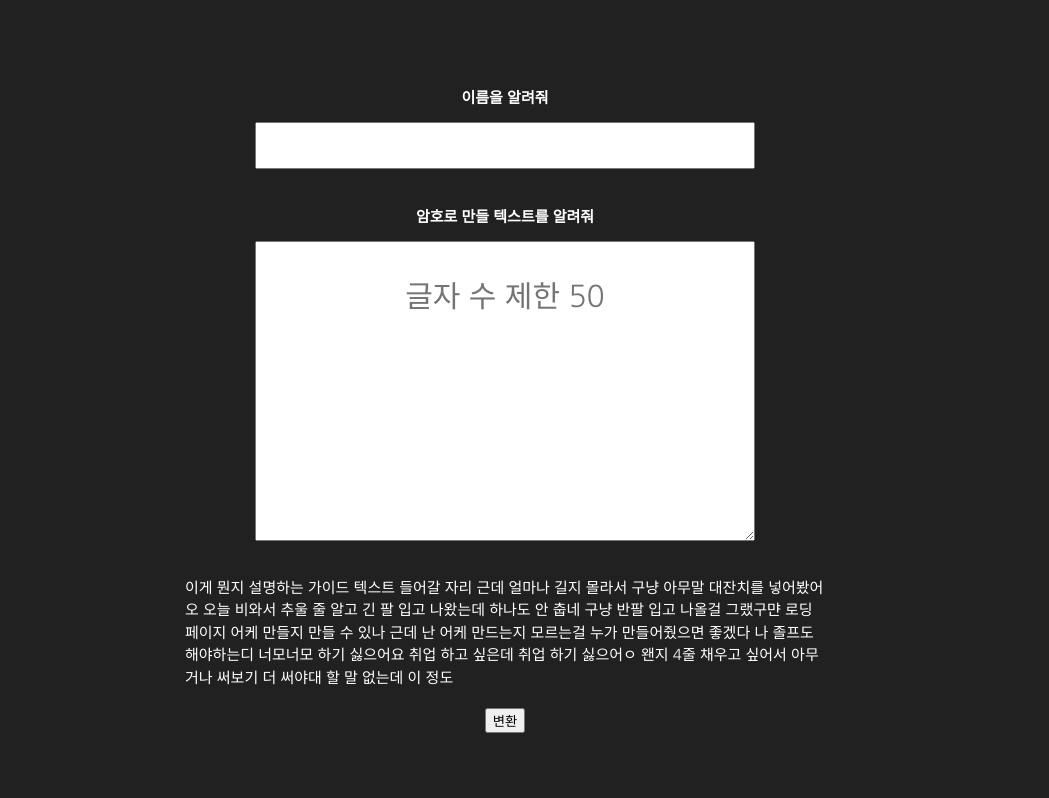
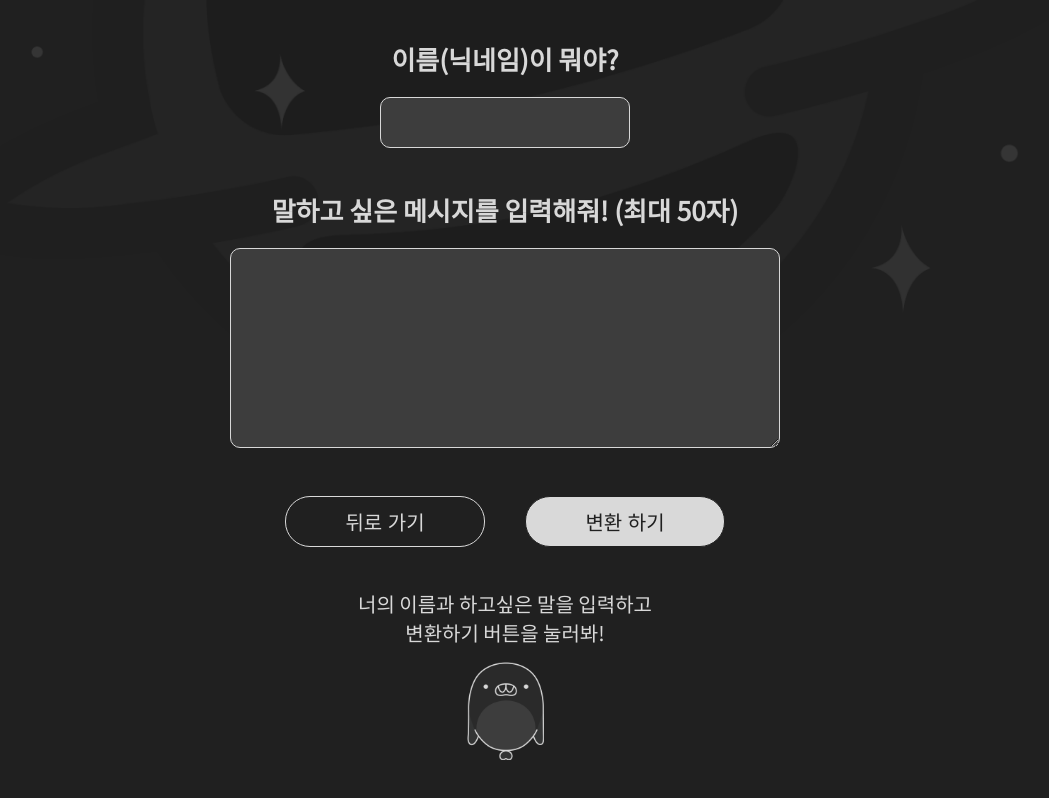
Before and after one commit to hyoie99/React-TeamProject_WhaleSecret, a React (Create React App) app: page /React-Teamproject_WhaleSecret/ghost_page/create in a window 1280 px wide. Shown: the whole page, without its empty margins (135-1184 px from the left). Built offline with nearby package versions, Linux system fonts and the light colour scheme; a web font is replaced by a local one.

Commit message:
edit 'createForm' page

```diff
--- a/src/components/CreateForm.js
+++ b/src/components/CreateForm.js
@@ -1,60 +1,68 @@
 import { useState } from "react";
-import styles from "../css/createForm_style.module.css";
+import styles from "../css/createform_style.module.css";
 
-function CreateForm({ getName, getText }) {
+function CreateForm({ setLoding, getName, getText }) {
   const [name, setName] = useState("");
   const [text, setText] = useState("");
 
   const inputName = (event) => {
     setName(event.target.value);
-    // console.log(name);
   };
   const inputText = (event) => {
-    setText((text) => event.target.value);
-    // console.log(text);
+    setText(event.target.value);
   };
   getName(name);
   getText(text);
 
+  const clickTrans = () => {
+    setLoding(true);
+  };
+
   return (
     <div className={styles.main_page}>
       <div className={styles.main_div}>
-        <div className={styles.input_div}>
-          <h1 className={styles.input_title}>이름을 알려줘</h1>
+        <div className={styles.name_input_div}>
+          <h1 className={styles.input_title}>이름(닉네임)이 뭐야?</h1>
           <input
             value={name}
             onChange={inputName}
             required
-            className={styles.name_input}
+            className={styles.input_name}
             type="text"
           ></input>
         </div>
-        <div className={styles.input_div}>
-          <h1 className={styles.input_title}>암호로 만들 텍스트를 알려줘</h1>
-          {/* <input
-            value={text}
-            onChange={inputText}
-            required
-            className={styles.text_input}
-            type="text"
-          ></input> */}
+        <div className={styles.msg_input_div}>
+          <h1 className={styles.input_title}>
+            말하고 싶은 메시지를 입력해줘! (최대 50자)
+          </h1>
           <textarea
             value={text}
             onChange={inputText}
             required
-            className={styles.text_input}
-            placeholder="글자 수 제한 50"
+            className={styles.input_msg}
+            type="text"
             maxLength="50"
           ></textarea>
         </div>
-        <div className={styles.guide_text}>
-          이게 뭔지 설명하는 가이드 텍스트 들어갈 자리 근데 얼마나 길지 몰라서
-          구냥 아무말 대잔치를 넣어봤어오 오늘 비와서 추울 줄 알고 긴 팔 입고
-          나왔는데 하나도 안 춥네 구냥 반팔 입고 나올걸 그랬구먄 로딩 페이지
-          어케 만들지 만들 수 있나 근데 난 어케 만드는지 모르는걸 누가
-          만들어줬으면 좋겠다 나 졸프도 해야하는디 너모너모 하기 싫으어요 취업
-          하고 싶은데 취업 하기 싫으어ㅇ 왠지 4줄 채우고 싶어서 아무거나 써보기
-          더 써야대 할 말 없는데 이 정도
+        <div className={styles.btns}>
+          <button type="button" className={styles.btn_back}>
+            뒤로 가기
+          </button>
+          {/* <span className={styles.btn_back}>뒤로 가기</span> */}
+          <button onClick={clickTrans} className={styles.btn_trans}>
+            변환 하기
+          </button>
+          {/* <span className={styles.btn_trans}>변환 하기</span> */}
+        </div>
+        <div className={styles.ghost_whale_div}>
+          <p className={styles.ghost_whale_text}>
+            너의 이름과 하고싶은 말을 입력하고 <br /> 변환하기 버튼을 눌러봐!
+          </p>
+          <img
+            className={styles.ghost_whale_img}
+            alt=""
+            src={require("../Img/ghost_whale.png")}
+          />
         </div>
       </div>
     </div>
--- a/src/css/bg_style.module.css
+++ b/src/css/bg_style.module.css
@@ -2,6 +2,7 @@
 
 * {
   margin: 0 !important;
+  box-sizing: border-box;
   /* padding: 0 !important; */
 }
 
@@ -10,8 +11,6 @@
   height: 100vh;
   font-family: "Noto Sans KR", sans-serif;
   background-color: #202020;
-  /* background-color: rgb(33, 33, 33); */
-  /* background-color: #000000; */
   background-image: url("../Img/background.png");
   background-size: 90%;
   background-repeat: no-repeat;
--- a/src/css/createForm_style.module.css
+++ b/src/css/createForm_style.module.css
@@ -1,12 +1,7 @@
-@import url("https://fonts.googleapis.com/css2?family=Nanum+Gothic&display=swap");
+.main_page {
+  width: 100%;
+  height: 100%;
 
-* {
-  margin: 0 !important;
-  box-sizing: border-box;
-  /* padding: 0 !important; */
-}
-
-.main_page {
   display: flex;
   flex-direction: column;
   justify-content: center;
@@ -14,47 +9,88 @@
 }
 
 .main_div {
-  width: 50vw;
-  height: 80vh;
+  /* width: 100%; */
+  height: 90%;
+
   display: flex;
   flex-direction: column;
-  justify-content: space-around;
+  justify-content: space-between;
   align-items: center;
 }
 
-.input_div {
-  display: flex;
-  flex-direction: column;
-  /* padding-bottom: 100px; */
+.input_name {
+  width: 250px;
+  font-size: 20px;
+  padding: 10px 20px;
+  text-align: center;
+  font-family: inherit;
+  background-color: #3d3d3d;
+  color: #d8d8d8;
+  border: 1px solid #d8d8d8;
+  border-radius: 10px;
+}
+
+.input_msg {
+  width: 550px;
+  height: 200px;
+  font-size: 20px;
+  padding: 55px 50px;
+  text-align: center;
+  font-family: inherit;
+  background-color: #3d3d3d;
+  color: #d8d8d8;
+  border: 1px solid #d8d8d8;
+  border-radius: 10px;
 }
 
 .input_title {
-  color: white;
-  font-size: 15px;
+  font-size: 26px;
   text-align: center;
+  padding-bottom: 20px;
+  color: #d8d8d8;
+}
+
+.btns {
+  /* background-color: yellowgreen; */
+  width: 80%;
+  display: flex;
+  justify-content: space-between;
+}
+.btn_back {
+  width: 200px;
+  font-size: 20px;
+  padding: 10px;
+  border: 1px solid #d9d9d9;
+  border-radius: 25px;
+  background-color: transparent;
+  color: #d9d9d9;
+  cursor: pointer;
+}
+.btn_trans {
+  width: 200px;
+  font-size: 20px;
+  padding: 10px;
+  border-radius: 25px;
+  border: 1px solid #202020;
+  border-radius: 25px;
+  background-color: #d9d9d9;
+  color: #202020;
+  cursor: pointer;
+}
+
+.ghost_whale_div {
+  /* background-color: blueviolet; */
+  width: 100%;
+  display: flex;
+  flex-direction: column;
+  align-items: center;
+}
+.ghost_whale_text {
+  text-align: center;
+  font-size: 20px;
+  color: #d8d8d8;
   padding-bottom: 15px;
 }
-
-.name_input {
-  width: 500px;
-  padding: 10px 30px;
-  font-size: 20px;
-  text-align: center;
-  /* padding-bottom: 30px; */
+.ghost_whale_img {
+  width: 77px;
 }
-
-.text_input {
-  height: 300px;
-  width: 500px;
-  padding: 30px;
-  font-size: 30px;
-  text-align: center;
-  font-family: inherit;
-}
-
-.guide_text {
-  color: white;
-  font-size: 15px;
-  line-height: 150%;
-  margin-bottom: 30px;
-}
--- a/src/css/create_style.module.css
+++ /dev/null
@@ -1,18 +0,0 @@
-@import url("https://fonts.googleapis.com/css2?family=Nanum+Gothic&display=swap");
-
-* {
-  margin: 0 !important;
-  /* padding: 0 !important; */
-}
-
-.form_div {
-  width: 100vw;
-  height: 100vh;
-  background-color: rgb(33, 33, 33);
-  font-family: "Nanum Gothic", sans-serif;
-
-  display: flex;
-  flex-direction: column;
-  justify-content: center;
-  align-items: center;
-}
--- a/src/routes/Create.js
+++ b/src/routes/Create.js
@@ -1,7 +1,7 @@
 import { useState } from "react";
 import CreateForm from "../components/CreateForm";
 import Loading from "../components/Loading";
-import styles from "../css/create_style.module.css";
+import bg from "../css/bg_style.module.css";
 
 function Create() {
   const [loading, setLoading] = useState(false);
@@ -26,9 +26,12 @@ function Create() {
       {loading ? (
         <Loading username={username} usertext={usertext} />
       ) : (
-        <form onSubmit={clickTrans} className={styles.form_div}>
-          <CreateForm getName={getName} getText={getText} />
-          <button>변환</button>
+        <form onSubmit={clickTrans} className={bg.main_page}>
+          <CreateForm
+            setLoading={setLoading}
+            getName={getName}
+            getText={getText}
+          />
         </form>
       )}
     </div>
```
